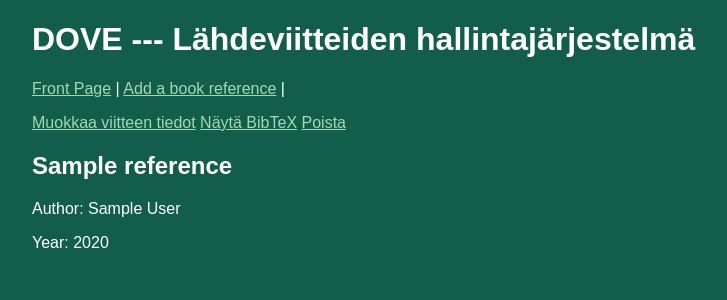
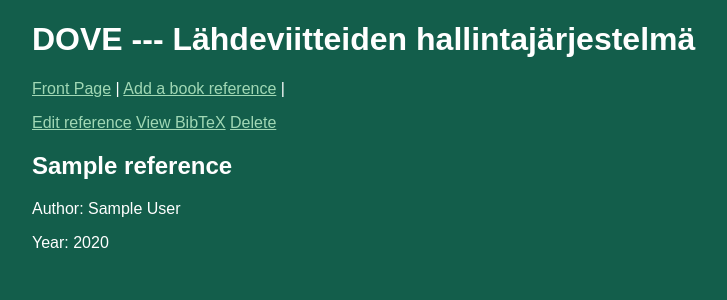
Before and after one commit to OliverLaaksoHY/OHTU---DOVE, a Flask app: page /reference/1 in a window 1280 px wide. Shown: the top 300 px of the page, without its empty margins (208-935 px from the left). Run offline with Flask 3, Linux system fonts and the light colour scheme; tables that the repository leaves empty hold one stand-in row (values such as "Sample post").

Commit message:
Fix delete link and use English button labels

```diff
--- a/src/templates/show_reference.html
+++ b/src/templates/show_reference.html
@@ -4,9 +4,9 @@
 
 {% block content %}
     <p>
-        <a href="/edit_reference/{{reference.id}}">Muokkaa viitteen tiedot</a>
-        <a href="/bibtex/{{reference.id}}">Näytä BibTeX</a>
-        <a href="/remove_reference/{{reference.id}}">Poista</a>
+        <a href="/edit_reference/{{reference.id}}">Edit reference</a>
+        <a href="/bibtex/{{reference.id}}">View BibTeX</a>
+        <a href="/delete_reference/{{reference.id}}">Delete</a>
     </p>
     <h2>{{ reference.title }}</h2>
     <p>Author: {{ reference.author }}</p>
```
Also changed, not shown: 1 other file.
